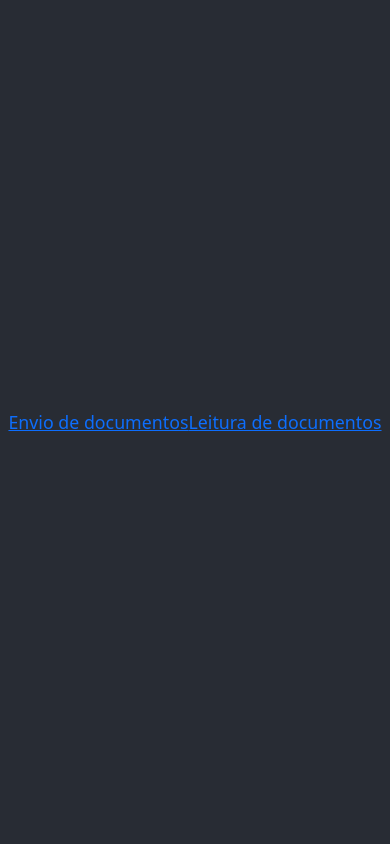
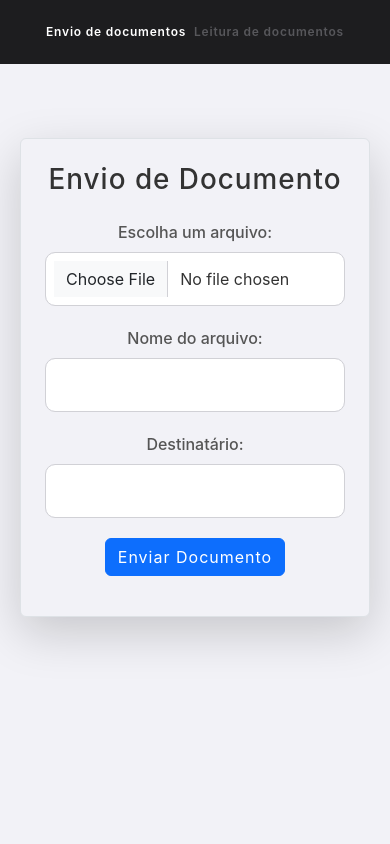
Before and after one commit to jeamf/hackthonFacensFrontend, a React (Create React App) app: page / in a window 390 px wide. Shown: the top 844 px of the page. Built offline with nearby package versions, Linux system fonts and the light colour scheme.

Commit message:
add: Adicionando código CSS dentro do APP e do UploadForm

```diff
--- a/src/App.css
+++ b/src/App.css
@@ -1,38 +1,102 @@
+/* Estilo geral da aplicação */
 .App {
-  text-align: center;
+  font-family: -apple-system, BlinkMacSystemFont, "Helvetica Neue", "Arial", sans-serif;
+  background-color: #f2f2f7;
+  color: #333;
+  min-height: 100vh;
+  display: flex;
+  flex-direction: column;
+}
+
+/* Navbar */
+.App-header {
+  width: 100%;
+  background-color: #1d1d1f; /* Fundo preto */
+  padding: 10px 0;
+  position: fixed;
+  top: 0;
+  left: 0;
+  z-index: 10;
+  display: flex;
+  align-items: center;
+  justify-content: space-between;
+  padding-left: 20px;
+  padding-right: 20px;
+}
+
+.navbar {
+  display: flex;
+  align-items: center;
+  /* justify-content: space-between; */
+  justify-content: center;
+  width: 100%;
+  gap: 2%
 }
 
 .App-logo {
-  height: 40vmin;
-  pointer-events: none;
+  width: 50px; /* Logo proporcionalmente pequena */
+  height: 50px;
+  margin-right: 10px; /* Espaçamento entre logo e links */
 }
 
-@media (prefers-reduced-motion: no-preference) {
+.tab-link {
+  font-size: 14px; /* Menor tamanho de texto */
+  color: #57575B; /* Texto cinza */
+  text-decoration: none;
+  font-weight: 600;
+  letter-spacing: 0.8px; /* Menor espaçamento de letras */
+  transition: color 0.3s ease;
+}
+
+.tab-link.active {
+  color: white; /* Azul Apple */
+}
+
+.tab-link:hover {
+  color: white; /* Azul Apple */
+}
+
+/* Corpo principal */
+.App-main {
+  margin-top: 80px; /* Ajusta o espaçamento para a navbar mais baixa */
+  padding: 20px;
+  text-align: center;
+  color: #1D1D1F;
+}
+
+/* Seção de conteúdo */
+.App-content {
+  display: flex;
+  justify-content: center;
+  align-items: center;
+  flex-direction: column;
+  max-width: 800px;
+  margin: 20px auto;
+  padding: 40px;
+  background-color: #fff;
+  box-shadow: 0 8px 24px rgba(0, 0, 0, 0.1);
+  border-radius: 20px;
+}
+
+@media (max-width: 768px) {
+  .App-header {
+    padding: 15px 0;
+  }
+
   .App-logo {
-    animation: App-logo-spin infinite 20s linear;
+    width: 2px;
+    height: 2px;
+  }
+
+  .tabs-container {
+    gap: 15px; /* Menor espaçamento ainda */
+  }
+
+  .tab-link {
+    font-size: 12px;
+  }
+
+  .App-main {
+    margin-top: 70px;
   }
 }
-
-.App-header {
-  background-color: #282c34;
-  min-height: 100vh;
-  display: flex;
-  flex-direction: column;
-  align-items: center;
-  justify-content: center;
-  font-size: calc(10px + 2vmin);
-  color: white;
-}
-
-.App-link {
-  color: #61dafb;
-}
-
-@keyframes App-logo-spin {
-  from {
-    transform: rotate(0deg);
-  }
-  to {
-    transform: rotate(360deg);
-  }
-}
--- a/src/UploadForm.css
+++ b/src/UploadForm.css
@@ -1,4 +1,4 @@
-.upload-container {
+/* .upload-container {
   background-color: #f0f0f0;
 }
 
@@ -25,4 +25,152 @@
 
 .tab-btn:hover {
   background-color: #e7e7e7;
+} */
+
+/* Container geral */
+.upload-container {
+  background-color: #f2f2f7; /* Fundo claro e suave */
+  border-radius: 20px;
+  padding: 40px;
+  max-width: 900px;
+  margin: 50px auto;
+  box-shadow: 0 8px 24px rgba(0, 0, 0, 0.1);
+  font-family: -apple-system, BlinkMacSystemFont, "Helvetica Neue", "Arial", sans-serif;
+  color: #333;
 }
+
+/* Título principal */
+h1 {
+  font-size: 32px;
+  font-weight: 600;
+  color: #333;
+  text-align: center;
+  margin-bottom: 40px;
+  letter-spacing: 1px;
+}
+
+/* Botões (geral) */
+button {
+  font-size: 16px;
+  padding: 14px 40px;
+  border-radius: 30px;
+  border: none;
+  background-color: #0071e3; /* Azul Apple */
+  color: white;
+  cursor: pointer;
+  transition: background-color 0.3s, transform 0.2s ease;
+  font-weight: 500;
+  letter-spacing: 1px;
+}
+
+button:hover {
+  background-color: #005bb5;
+  transform: translateY(-2px);
+}
+
+button:active {
+  transform: translateY(0);
+}
+
+/* Botão de copiar */
+.btn-secondary {
+  font-size: 14px;
+  background-color: #e0e0e5;
+  color: #333;
+  padding: 8px 16px;
+  border-radius: 30px;
+  border: none;
+  transition: background-color 0.3s;
+  cursor: pointer;
+}
+
+.btn-secondary:hover {
+  background-color: #d1d1d6;
+}
+
+/* Entrada de texto */
+.form-label {
+  font-size: 16px;
+  color: #555;
+  font-weight: 500;
+}
+
+input.form-control {
+  background-color: #fff;
+  border: 1px solid #d1d1d6;
+  border-radius: 10px;
+  font-size: 16px;
+  padding: 14px 20px;
+  width: 100%;
+  box-sizing: border-box;
+  margin-bottom: 20px;
+  transition: border-color 0.3s ease;
+  color: #333;
+}
+
+input.form-control:focus {
+  border-color: #0071e3;
+  outline: none;
+}
+
+/* Para o conteúdo retornado da API (visualização do documento) */
+pre {
+  background-color: #f7f7f7;
+  padding: 20px;
+  border-radius: 12px;
+  font-family: "Courier New", Courier, monospace;
+  white-space: pre-wrap;
+  word-wrap: break-word;
+  margin-top: 30px;
+  font-size: 14px;
+  color: #333;
+  line-height: 1.6;
+}
+
+/* Tabs de navegação */
+.tabs-container {
+  display: flex;
+  justify-content: center;
+  gap: 20px;
+  margin-bottom: 30px;
+}
+
+.tab-btn {
+  font-size: 16px;
+  padding: 12px 30px;
+  border-radius: 30px;
+  border: 1px solid #ccc;
+  background-color: #fff;
+  transition: background-color 0.3s, border-color 0.3s;
+  color: #333;
+}
+
+.tab-btn.active {
+  background-color: #0071e3;
+  color: white;
+  border-color: #0071e3;
+}
+
+.tab-btn:hover {
+  background-color: #f0f0f5;
+  border-color: #ccc;
+}
+
+/* Formulário e espaçamentos */
+.mb-3 {
+  margin-bottom: 24px;
+}
+
+/* Estilo do conteúdo visualizado */
+h4 {
+  font-size: 20px;
+  font-weight: 500;
+  color: #0071e3;
+  margin-bottom: 20px;
+  text-align: center;
+}
+
+/* Container de tabs (ex: Navegação entre Upload e Leitura) */
+.tabs-container {
+  margin-bottom: 40px;
+}
```
